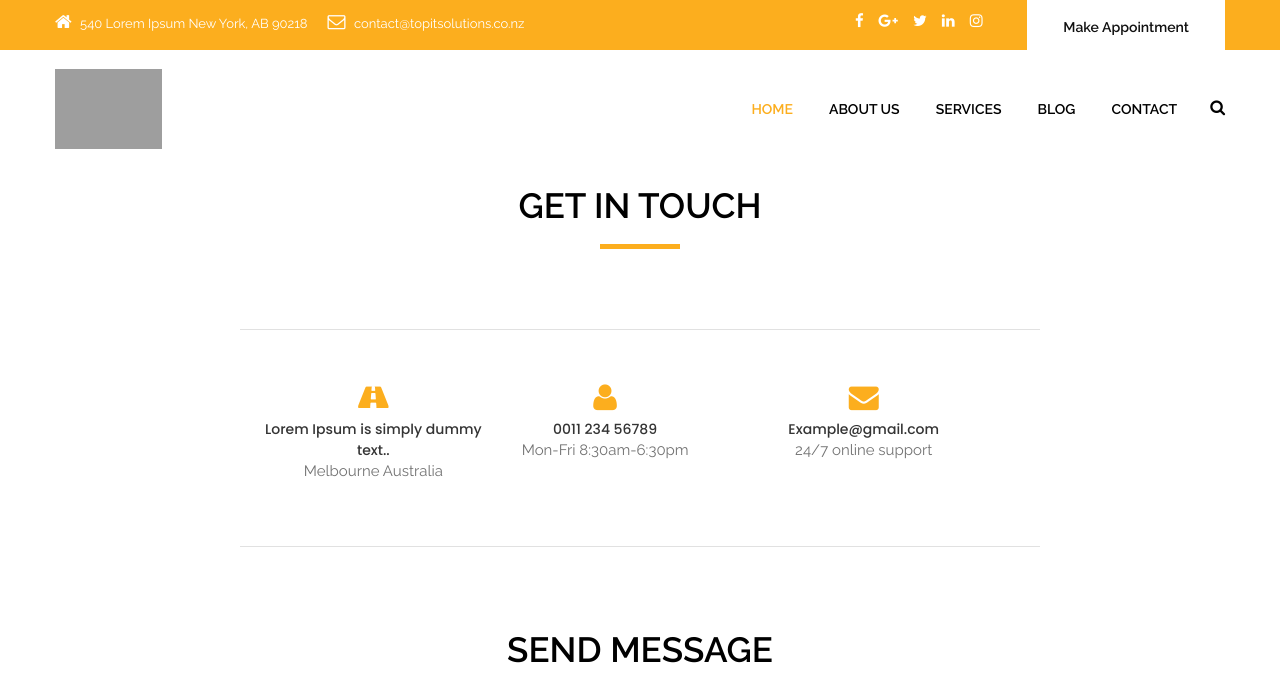
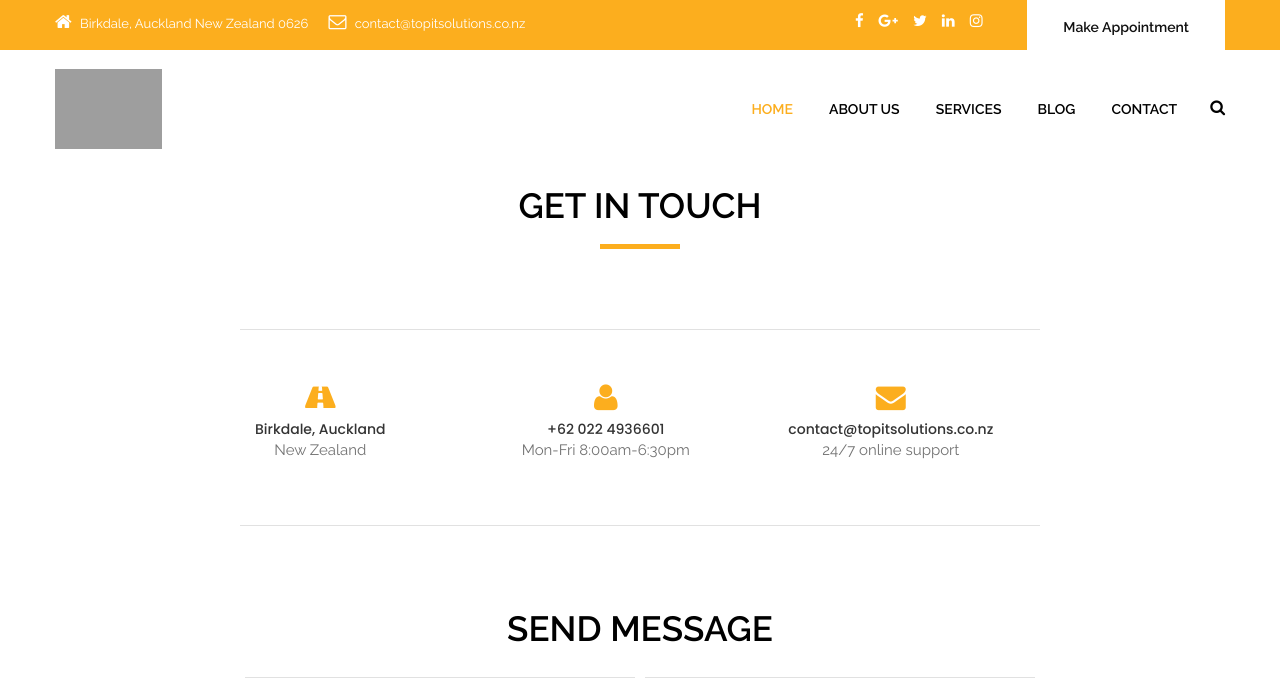
Before and after one commit to christopherece/topitsolutions_prj, a Django app: template templates/contact/index.html in a window 1280 px wide. Shown: the top 678 px of the page. Run offline with Django 5.2, Linux system fonts and the light colour scheme; the template is opened without the code that fills it, so the values that code supplies are empty; some libraries are stand-ins or nearby versions; grey boxes are pictures that could not be loaded.

```diff
--- a/templates/contact/index.html
+++ b/templates/contact/index.html
@@ -24,8 +24,8 @@
                   <div class="information_bottom text_align_center">
                     <div class="icon_bottom"> <i class="fa fa-road" aria-hidden="true"></i> </div>
                     <div class="info_cont">
-                      <h4>Lorem Ipsum is simply dummy text..</h4>
-                      <p>Melbourne Australia</p>
+                      <h4>Birkdale, Auckland</h4>
+                      <p>New Zealand</p>
                     </div>
                   </div>
                 </div>
@@ -33,8 +33,8 @@
                   <div class="information_bottom text_align_center">
                     <div class="icon_bottom"> <i class="fa fa-user" aria-hidden="true"></i> </div>
                     <div class="info_cont">
-                      <h4>0011 234 56789</h4>
-                      <p>Mon-Fri 8:30am-6:30pm</p>
+                      <h4>+62 022 4936601</h4>
+                      <p>Mon-Fri 8:00am-6:30pm</p>
                     </div>
                   </div>
                 </div>
@@ -42,7 +42,7 @@
                   <div class="information_bottom text_align_center">
                     <div class="icon_bottom"> <i class="fa fa-envelope" aria-hidden="true"></i> </div>
                     <div class="info_cont">
-                      <h4>Example@gmail.com</h4>
+                      <h4>contact@topitsolutions.co.nz</h4>
                       <p>24/7 online support</p>
                     </div>
                   </div>
--- a/templates/partials/_blog.html
+++ b/templates/partials/_blog.html
@@ -38,7 +38,7 @@
                         </div>
 
                         <div class="blog_feature_footer">
-                            <a href="{{ blog.get_absolute_url }}" class="btn sqaure_bt">Read More <i class="fa fa-angle-right"></i></a>
+                            <a href="{% url 'blog_detail' slug=blog.slug %}" class="btn sqaure_bt">Read More <i class="fa fa-angle-right"></i></a>
                         </div>
                     </div>
                 </div>
--- a/templates/partials/_navbar.html
+++ b/templates/partials/_navbar.html
@@ -8,7 +8,7 @@
             <div class="full">
               <div class="topbar-left">
                 <ul class="list-inline">
-                  <li> <span class="topbar-label"><i class="fa  fa-home"></i></span> <span class="topbar-hightlight">540 Lorem Ipsum New York, AB 90218</span> </li>
+                  <li> <span class="topbar-label"><i class="fa  fa-home"></i></span> <span class="topbar-hightlight">Birkdale, Auckland New Zealand 0626</span> </li>
                   <li> <span class="topbar-label"><i class="fa fa-envelope-o"></i></span> <span class="topbar-hightlight"><a href="mailto:info@yourdomain.com">contact@topitsolutions.co.nz</a></span> </li>
                 </ul>
               </div>
```
